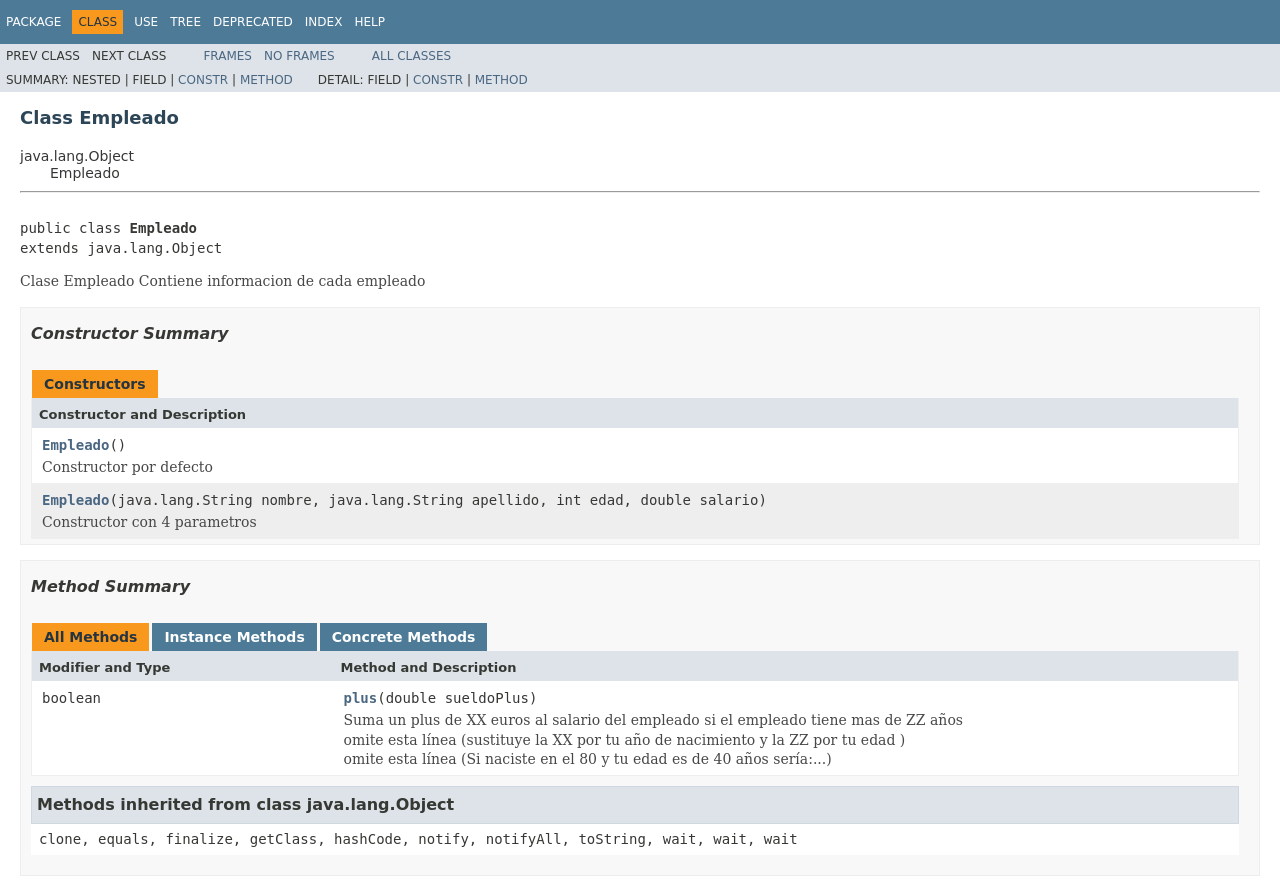
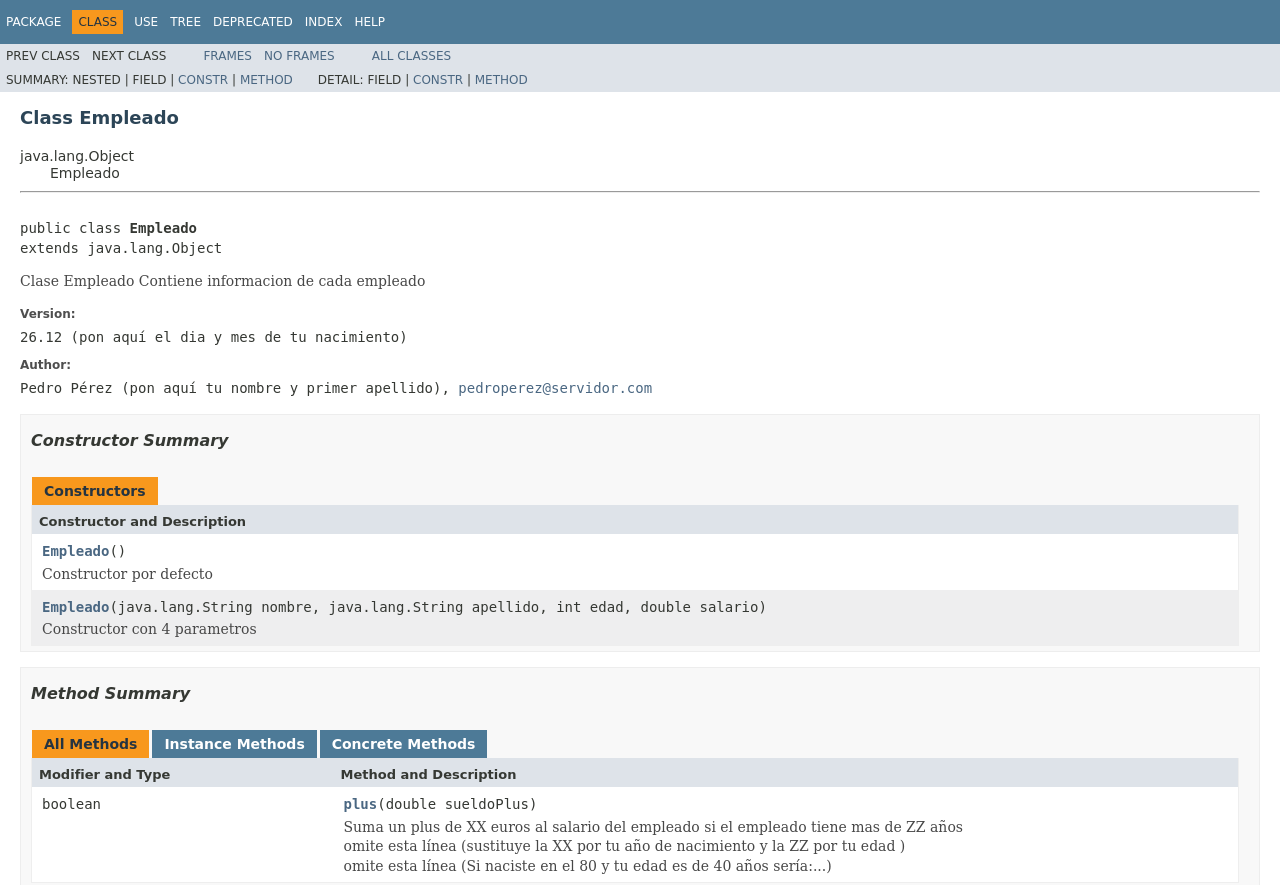
Before and after one commit to sergiobadal/ED_06_EMPLEADO_JAVADOC, a plain HTML site: page Empleado.html in a window 1280 px wide. Shown: the top 885 px of the page. Drawn offline with Linux system fonts and the light colour scheme; a web font is replaced by a local one.

Commit message:
Add files via upload

```diff
--- a/Empleado.html
+++ b/Empleado.html
@@ -2,7 +2,7 @@
 <!-- NewPage -->
 <html lang="es">
 <head>
-<!-- Generated by javadoc (1.8.0_261) on Fri Dec 04 13:24:50 CET 2020 -->
+<!-- Generated by javadoc (1.8.0_261) on Fri Dec 04 14:57:38 CET 2020 -->
 <meta http-equiv="Content-Type" content="text/html; charset=UTF-8">
 <title>Empleado</title>
 <meta name="date" content="2020-12-04">
@@ -113,6 +113,13 @@ extends java.lang.Object</pre>
 <div class="block">Clase Empleado
 
  Contiene informacion de cada empleado</div>
+<dl>
+<dt><span class="simpleTagLabel">Version:</span></dt>
+<dd>26.12 (pon aquí el dia y mes de tu nacimiento)</dd>
+<dt><span class="simpleTagLabel">Author:</span></dt>
+<dd>Pedro Pérez (pon aquí tu nombre y primer apellido), <a href="mailto:pedroperez@servidor.com">
+  pedroperez@servidor.com</a></dd>
+</dl>
 </li>
 </ul>
 </div>
```
Also changed, not shown: allclasses-frame.html (+1 -1 lines), allclasses-noframe.html (+1 -1 lines), class-use/Empleado.html (+1 -1 lines), constant-values.html (+1 -1 lines), deprecated-list.html (+1 -1 lines), help-doc.html (+1 -1 lines), index-files/index-1.html (+1 -1 lines), index-files/index-2.html (+1 -1 lines), index.html (+1 -1 lines), overview-tree.html (+1 -1 lines), package-frame.html (+1 -1 lines), package-summary.html (+1 -1 lines), package-tree.html (+1 -1 lines), package-use.html (+1 -1 lines), 2 more files, 1 other file.
